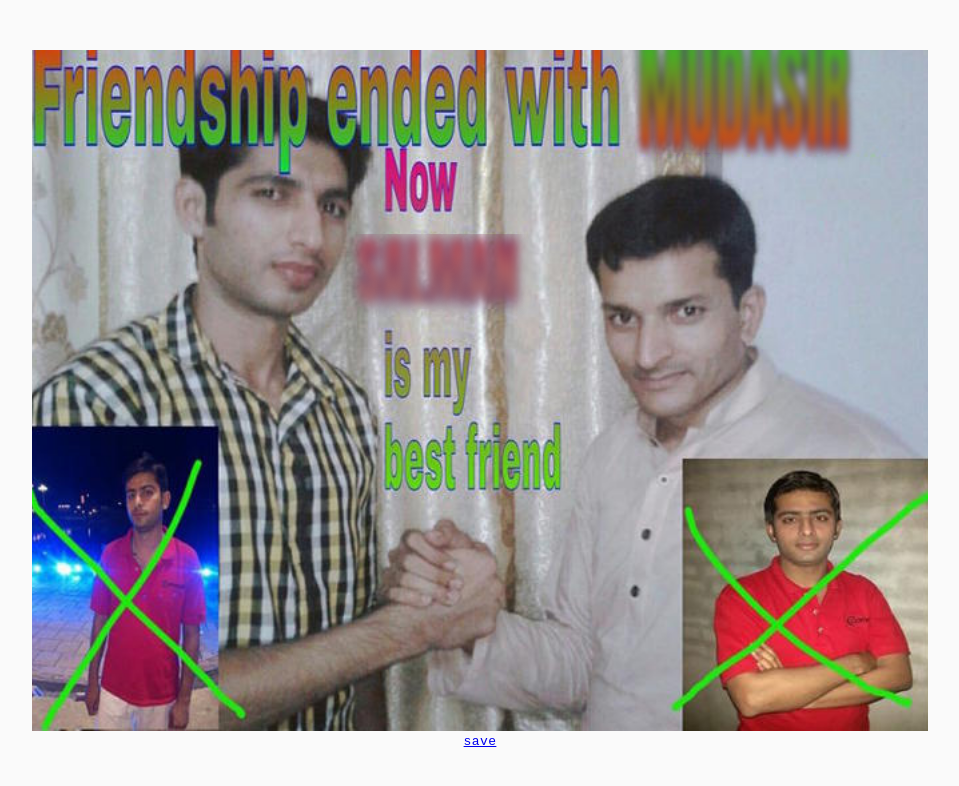
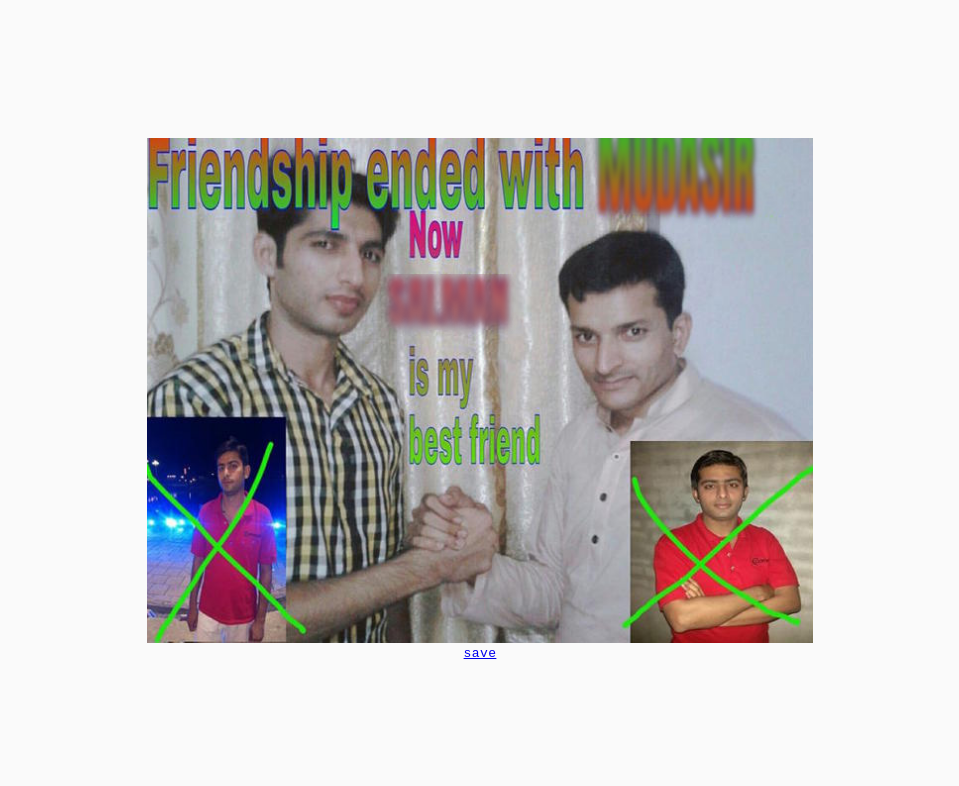
Before and after one commit to OutThisLife/friendship-ended, a React (Vite) app: page / in a window 1280 px wide. Shown: the top 786 px of the page, without its empty margins (160-1119 px from the left). Built offline with nearby package versions, Linux system fonts and the light colour scheme.

Commit message:
scale down

```diff
--- a/src/app.tsx
+++ b/src/app.tsx
@@ -9,7 +9,7 @@ const Wrapper = styled.div`
 
   figure {
     position: relative;
-    width: 70vw;
+    width: 52vw;
     height: 0px;
     padding-top: 76%;
     margin: auto;
```
